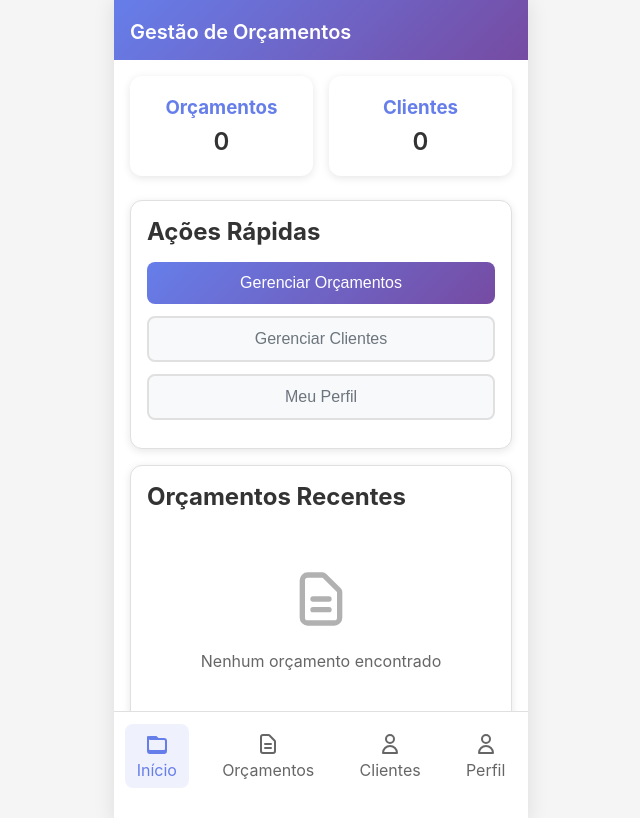
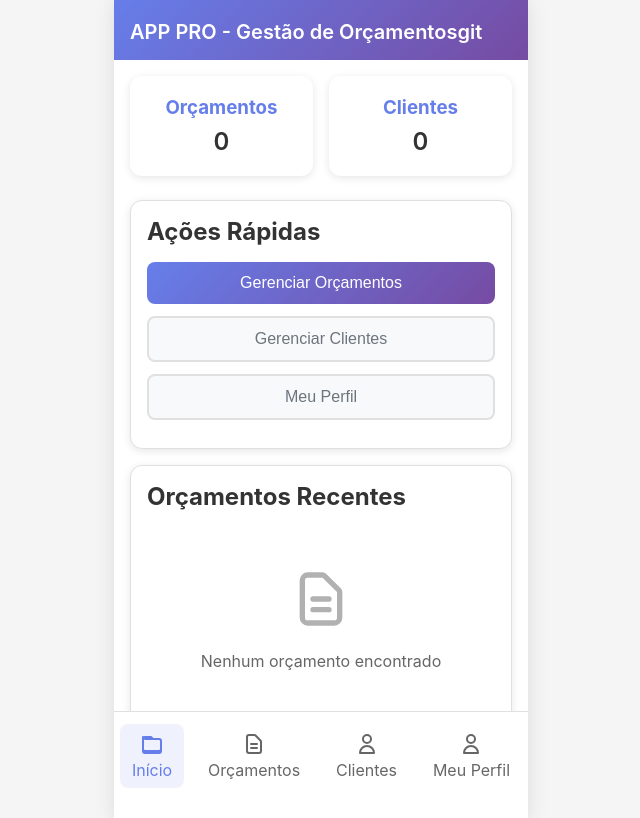
Before and after one commit to marcioartes/orcamento-pro, a plain HTML site: page index.html in a window 1280 px wide. Shown: the whole page, without its empty margins (319-959 px from the left). Drawn offline with Linux system fonts and the light colour scheme.

Commit message:
alteracao no titulo e icone perfil

```diff
--- a/index.html
+++ b/index.html
@@ -127,7 +127,7 @@
         <path stroke-linecap="round" stroke-linejoin="round" stroke-width="2"
               d="M16 7a4 4 0 11-8 0 4 4 0 018 0zM12 14a7 7 0 00-7 7h14a7 7 0 00-7-7z" />
       </svg>
-      <span>Perfil</span>
+      <span>Meu Perfil</span>
     </div>
   </div>
 </div>
--- a/script.js
+++ b/script.js
@@ -63,7 +63,7 @@ function showScreen(screenId) {
     document.querySelectorAll(".nav-item").forEach((i) => i.classList.remove("active"));
 
     const titles = {
-        "dashboard-screen": "Gestão de Orçamentos",
+        "dashboard-screen": "APP PRO - Gestão de Orçamentosgit ",
         "budgets-screen": "Orçamentos",
         "clients-screen": "Clientes",
         "profile-screen": "Meu Perfil",
```
